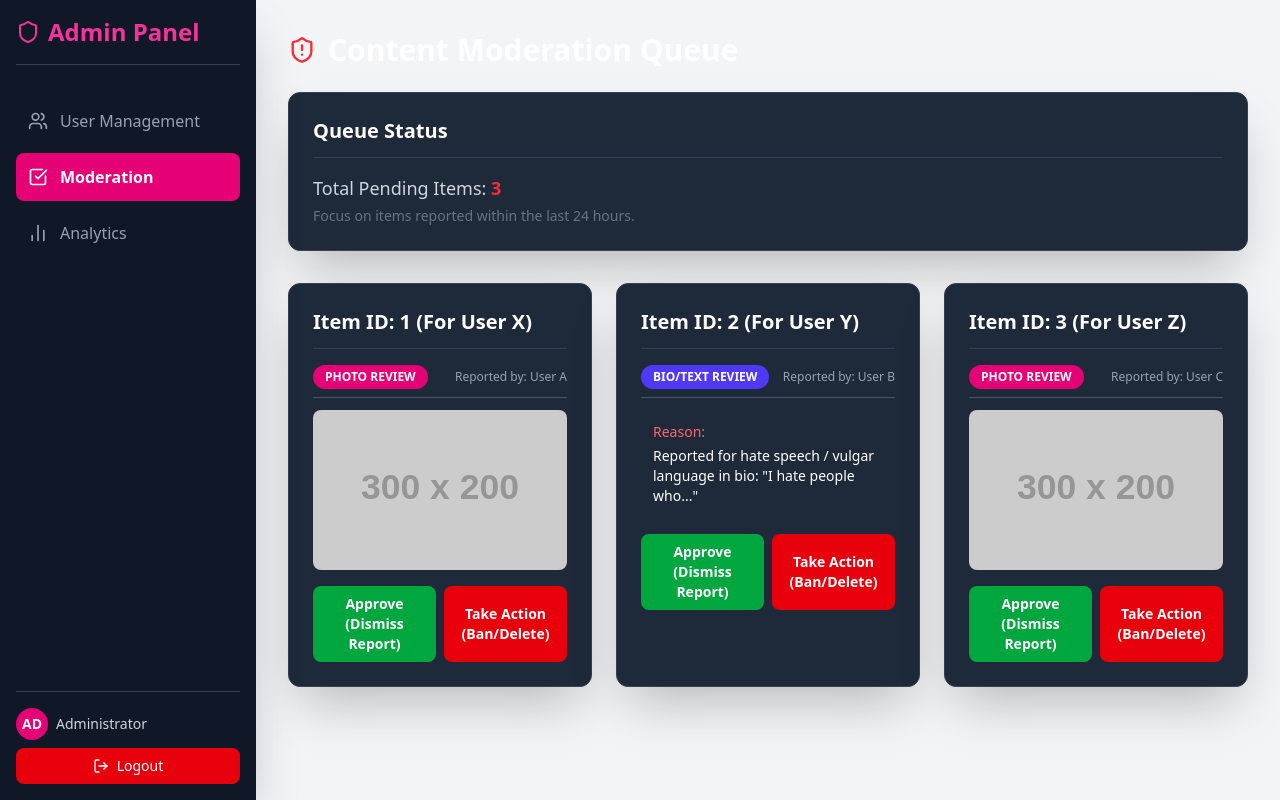
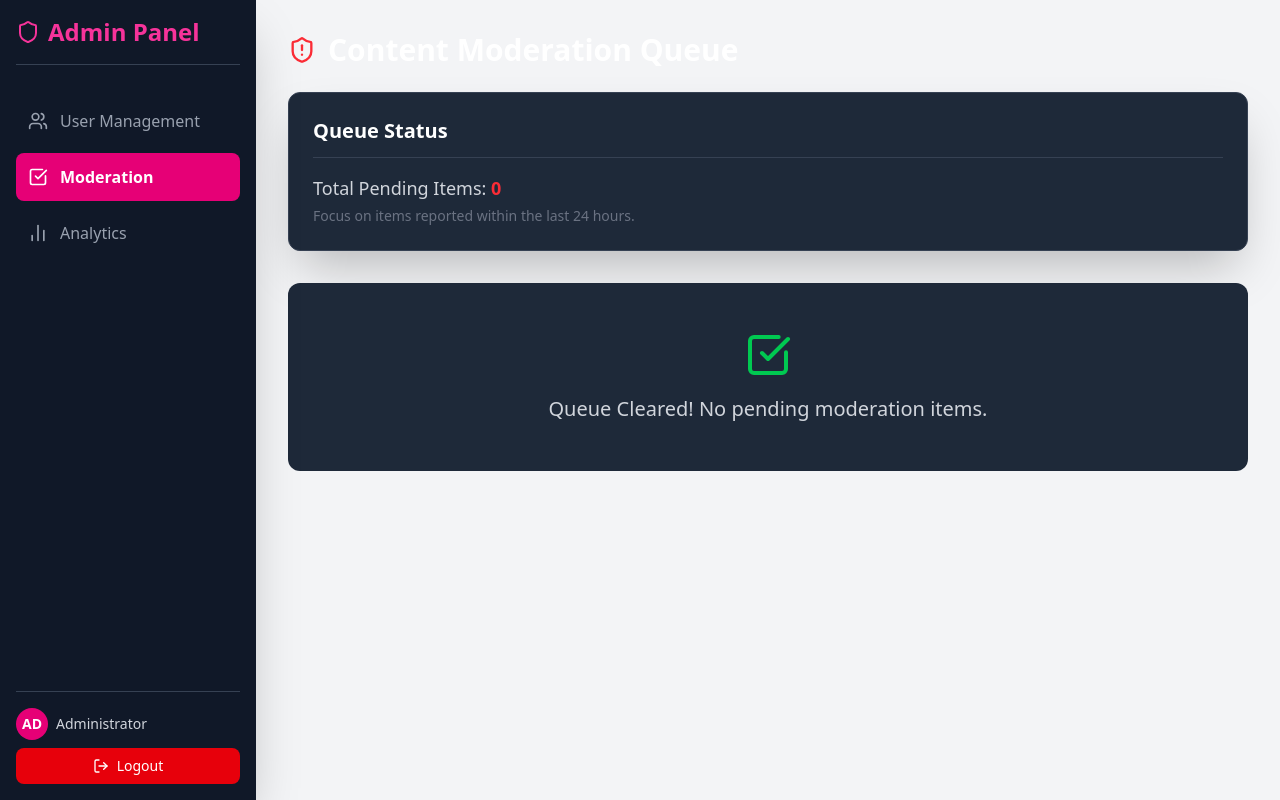
Before and after one commit to Sanchay-7/DatingApp, a Next.js app in the folder frontend/: page /admin/moderation in a window 1280 px wide. Built offline with nearby package versions, Linux system fonts and the light colour scheme.

Commit message:
FEAT: Cleaned all Admin Dashboard pages. Removed dummy data and prepared for API integration.

```diff
--- a/frontend/src/app/admin/moderation/page.jsx
+++ b/frontend/src/app/admin/moderation/page.jsx
@@ -1,43 +1,16 @@
 // src/app/admin/moderation/page.jsx
 'use client';
 
-import React from 'react';
+import React, { useState, useEffect } from 'react';
 import { ShieldAlert, CheckSquare } from 'lucide-react';
 import ImageComponent from 'next/image';
 // IMPORT THE NEW COMPONENT
 import AdminCard from '@/components/AdminCard';
 
-// Dummy data for moderation queue
-const MODERATION_QUEUE = [
-    {
-        id: 1,
-        type: 'photo',
-        content: 'https://via.placeholder.com/300x200/ff0000/ffffff?text=Reported+Photo',
-        reason: 'Flagged for explicit content',
-        reporter: 'User A',
-        reportedUser: 'User X'
-    },
-    {
-        id: 2,
-        type: 'bio',
-        content: 'I hate people who...',
-        reason: 'Reported for hate speech / vulgar language in bio: "I hate people who..."',
-        reporter: 'User B',
-        reportedUser: 'User Y'
-    },
-    {
-        id: 3,
-        type: 'photo',
-        content: 'https://via.placeholder.com/300x200/0000ff/ffffff?text=Photo+Inappropriate',
-        reason: 'Flagged for non-person image (ad/spam)',
-        reporter: 'User C',
-        reportedUser: 'User Z'
-    },
-];
+// Dummy data for moderation queue - REMOVED
 
-// Reusable Moderation Card Component - NOW WRAPPED IN <AdminCard />
+// Reusable Moderation Card Component - No changes needed here
 const ModerationCard = ({ item }) => (
-    // Removed all background/border styling from the div below, AdminCard handles it
     <AdminCard title={`Item ID: ${item.id} (For ${item.reportedUser})`}>
         <div className="flex justify-between items-center mb-3 border-b border-gray-600 pb-2">
             <span className={`px-3 py-1 text-xs font-semibold rounded-full ${item.type === 'photo' ? 'bg-pink-600' : 'bg-indigo-600'} text-white`}>
@@ -78,7 +51,44 @@ const ModerationCard = ({ item }) => (
 
 
 export default function ModerationPage() {
-    const totalPending = MODERATION_QUEUE.length;
+    // State is now initialized to an empty array
+    const [moderationQueue, setModerationQueue] = useState([]);
+    const [isLoading, setIsLoading] = useState(true);
+
+    // --- API FETCH LOGIC (SAVED FOR LATER) ---
+    /*
+    // TODO: After this PR is merged, uncomment this block.
+
+    useEffect(() => {
+        const API_ENDPOINT = "http://localhost:5000/api/admin/moderation";
+
+        async function fetchQueue() {
+            setIsLoading(true);
+            try {
+                const response = await fetch(API_ENDPOINT);
+                if (!response.ok) {
+                    throw new Error(`HTTP error! status: ${response.status}`);
+                }
+                const data = await response.json();
+                setModerationQueue(data.queue || data);
+            } catch (error) {
+                console.error("Failed to fetch moderation queue:", error);
+                setModerationQueue([]);
+            } finally {
+                setIsLoading(false);
+            }
+        }
+        fetchQueue();
+    }, []); // Empty array means "run once"
+    */
+
+    // --- TEMPORARY: Simulate loading complete (since fetch is commented) ---
+    useEffect(() => {
+        setIsLoading(false);
+    }, []);
+    // --- END TEMPORARY ---
+
+    const totalPending = moderationQueue.length;
 
     return (
         <div>
@@ -87,7 +97,7 @@ export default function ModerationPage() {
                 Content Moderation Queue
             </h1>
 
-            {/* Overview Stats - NOW WRAPPED IN <AdminCard /> */}
+            {/* Overview Stats */}
             <div className="mb-8">
                 <AdminCard title="Queue Status">
                     <p className="text-lg text-gray-300 font-medium">
@@ -99,9 +109,14 @@ export default function ModerationPage() {
 
 
             {/* Moderation Queue Grid */}
+            {isLoading ? (
+                <AdminCard title="Loading Queue...">
+                    <p className="text-center text-gray-400">Loading items...</p>
+                </AdminCard>
+            ) : (
                 <div className="grid grid-cols-1 md:grid-cols-2 lg:grid-cols-3 gap-6">
                     {totalPending > 0 ? (
-                    MODERATION_QUEUE.map(item => (
+                        moderationQueue.map(item => (
                             <ModerationCard key={item.id} item={item} />
                         ))
                     ) : (
@@ -111,6 +126,7 @@ export default function ModerationPage() {
                         </div>
                     )}
                 </div>
+            )}
         </div>
     );
 }
--- a/frontend/src/app/admin/users/page.jsx
+++ b/frontend/src/app/admin/users/page.jsx
@@ -1,17 +1,10 @@
-// src/app/dashboard/admin/users/page.jsx
+// src/app/admin/users/page.jsx
 'use client';
 
-import React, { useState } from 'react';
+import React, { useState, useEffect } from 'react';
 import { Search, UserPlus, Trash2, Edit } from 'lucide-react';
 
-// Dummy data for the table
-const DUMMY_USERS = [
-    { id: 1, name: "Alex Johnson", email: "alexj@email.com", status: "Active", joined: "12/02/23", gender: "Male" },
-    { id: 2, name: "Sarah Lee", email: "sarahL@email.com", status: "Suspended", joined: "05/10/22", gender: "Female" },
-    { id: 3, name: "Omar Khan", email: "omark@email.com", status: "Active", joined: "01/01/24", gender: "Male" },
-    { id: 4, name: "Jane Doe", email: "janeD@email.com", status: "Active", joined: "08/15/23", gender: "Female" },
-    { id: 5, name: "Chris Brown", email: "chrisb@email.com", status: "Suspended", joined: "03/20/23", gender: "Male" },
-];
+// DUMMY_USERS array has been removed.
 
 // Helper component for the status badge color
 const StatusBadge = ({ status }) => {
@@ -24,15 +17,59 @@ const StatusBadge = ({ status }) => {
 };
 
 export default function UserManagementPage() {
-    const [users, setUsers] = useState(DUMMY_USERS);
+    // State is now initialized to an empty array
+    const [users, setUsers] = useState([]);
+    const [isLoading, setIsLoading] = useState(true);
     const [searchTerm, setSearchTerm] = useState('');
+
+    // --- API FETCH LOGIC (SAVED FOR LATER) ---
+    /*
+    // TODO: After this PR is merged, uncomment this block.
+
+    useEffect(() => {
+        const API_ENDPOINT = "http://localhost:5000/api/admin/users";
+
+        async function fetchUsers() {
+            setIsLoading(true);
+            try {
+                const response = await fetch(API_ENDPOINT);
+                if (!response.ok) {
+                    throw new Error(`HTTP error! status: ${response.status}`);
+                }
+                const data = await response.json();
+                setUsers(data.users || data);
+            } catch (error) {
+                console.error("Failed to fetch users:", error);
+                setUsers([]);
+            } finally {
+                setIsLoading(false);
+            }
+        }
+        fetchUsers();
+    }, []); // Empty array means "run once"
+    */
+
+    // --- TEMPORARY: Simulate loading complete (since fetch is commented) ---
+    useEffect(() => {
+        setIsLoading(false);
+    }, []);
+    // --- END TEMPORARY ---
 
     const handleBan = (userId) => {
         // In a real app, this would call an API endpoint: POST /admin/user/ban/:userId
-        alert(`Banning user ID: ${userId}`);
-        // Locally update state to show change
+        console.log(`Banning user ID: ${userId}`);
+        // REMOVED: alert(`Banning user ID: ${userId}`);
+
+        // This local update is temporary. After the API call,
+        // we would ideally re-fetch the user list or update based on success.
         setUsers(users.map(u => u.id === userId ? { ...u, status: 'Suspended' } : u));
     };
+
+    // Filtered users for the search bar
+    const filteredUsers = users.filter(user =>
+        user.name.toLowerCase().includes(searchTerm.toLowerCase()) ||
+        user.email.toLowerCase().includes(searchTerm.toLowerCase())
+    );
 
     return (
         <div>
@@ -71,10 +108,12 @@ export default function UserManagementPage() {
                             </tr>
                         </thead>
                         <tbody className="divide-y divide-gray-700 text-gray-300">
-                            {users.filter(user =>
-                                user.name.toLowerCase().includes(searchTerm.toLowerCase()) ||
-                                user.email.toLowerCase().includes(searchTerm.toLowerCase())
-                            ).map((user) => (
+                            {isLoading ? (
+                                <tr>
+                                    <td colSpan="6" className="text-center py-10 text-gray-400">Loading users...</td>
+                                </tr>
+                            ) : filteredUsers.length > 0 ? (
+                                filteredUsers.map((user) => (
                                     <tr key={user.id} className="hover:bg-gray-700">
                                         <td className="px-6 py-4 whitespace-nowrap font-medium">{user.name}</td>
                                         <td className="px-6 py-4 whitespace-nowrap text-sm">{user.email}</td>
@@ -95,7 +134,12 @@ export default function UserManagementPage() {
                                             </button>
                                         </td>
                                     </tr>
-                            ))}
+                                ))
+                            ) : (
+                                <tr>
+                                    <td colSpan="6" className="text-center py-10 text-gray-400">No users found.</td>
+                                </tr>
+                            )}
                         </tbody>
                     </table>
                 </div>
```
Also changed, not shown: frontend/src/app/admin/analytics/page.jsx (+72 -13 lines). Lines whose indentation alone changed are shown as unchanged.
